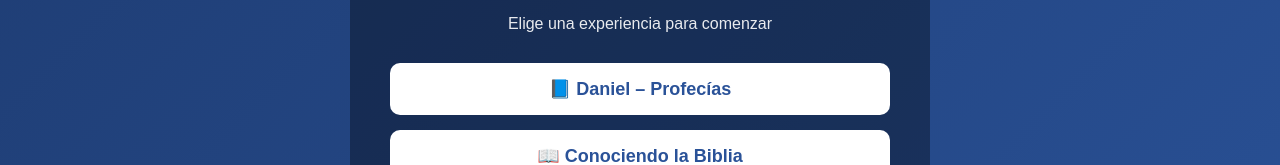
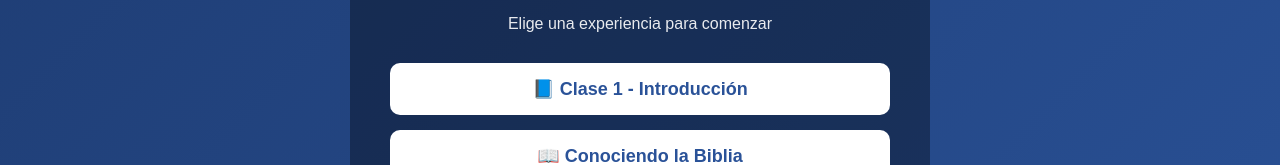
Before and after one commit to Anthony-1999/Clases-Bonita, a plain HTML site: page index.html in a window 1280 px wide. Shown: the part 279-444 px from the top of the page. Drawn offline with Linux system fonts and the light colour scheme.

Commit message:
Update index.html

```diff
--- a/index.html
+++ b/index.html
@@ -73,7 +73,7 @@
     <p>Elige una experiencia para comenzar</p>
 
     <div class="buttons">
-      <a class="btn" href="juego-daniel/">📘 Daniel – Profecías</a>
+      <a class="btn" href="Clase-1/">📘 Clase 1 - Introducción</a>
       <a class="btn" href="juego-biblia/">📖 Conociendo la Biblia</a>
       <a class="btn" href="adolescentes/">🔥 Desafíos para Jóvenes</a>
     </div>
```
